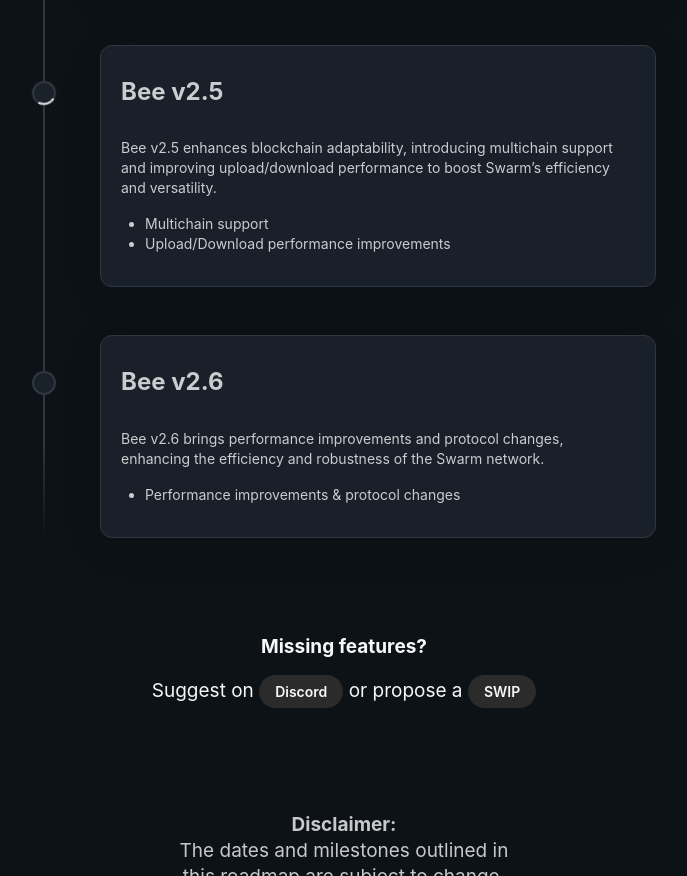
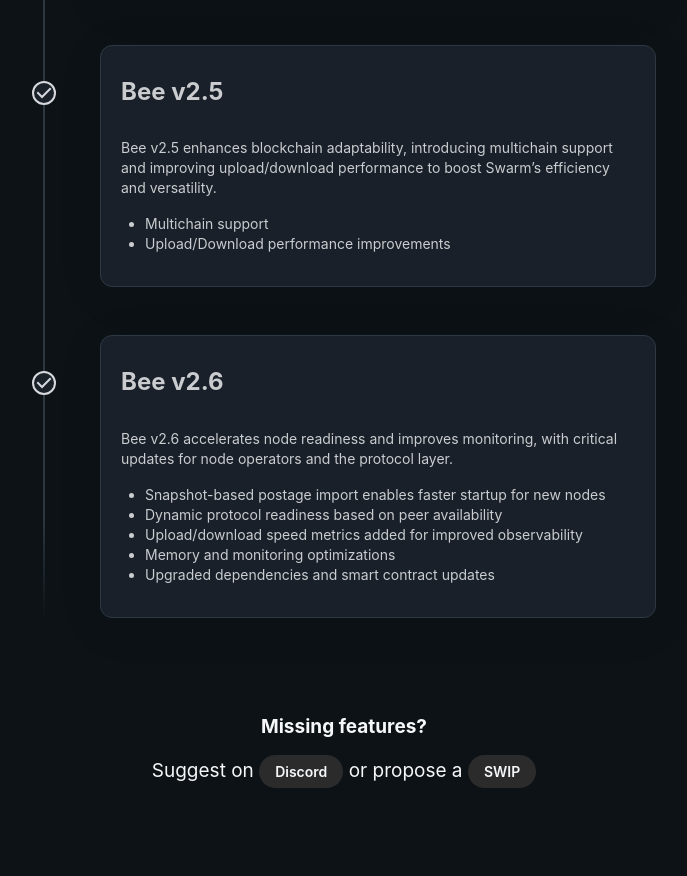
Before and after one commit to ethersphere/swarm-roadmap, an Astro site: page / in a window 1280 px wide. Shown: the part 2023-2899 px from the top of the page, without its empty margins (296-983 px from the left). Built offline with nearby package versions, Linux system fonts and the light colour scheme; Astro itself is replaced by a stand-in of ours; a small style sheet from the web is missing.

Commit message:
updated 2.6 and changed 2.5 to done

```diff
--- a/src/content/items/bee-v2.5.md
+++ b/src/content/items/bee-v2.5.md
@@ -1,7 +1,7 @@
 ---
 title: "Bee v2.5"
 subtitle: "Bee v2.5 enhances blockchain adaptability, introducing multichain support and improving upload/download performance to boost Swarm’s efficiency and versatility."
-status: in-progress
+status: done
 ---
 
 Bee v2.5 enhances blockchain adaptability, introducing multichain support and improving upload/download performance to boost Swarm’s efficiency and versatility.
--- a/src/content/items/bee-v2.6.md
+++ b/src/content/items/bee-v2.6.md
@@ -1,9 +1,13 @@
 ---
 title: "Bee v2.6"
 subtitle: "Bee v2.6 brings performance improvements and protocol changes, enhancing the efficiency and robustness of the Swarm network."
-status: to-do
+status: done
 ---
 
-Bee v2.6 brings performance improvements and protocol changes, enhancing the efficiency and robustness of the Swarm network.
+Bee v2.6 accelerates node readiness and improves monitoring, with critical updates for node operators and the protocol layer.
 
-- Performance improvements & protocol changes
+* Snapshot-based postage import enables faster startup for new nodes
+* Dynamic protocol readiness based on peer availability
+* Upload/download speed metrics added for improved observability
+* Memory and monitoring optimizations
+* Upgraded dependencies and smart contract updates
```
